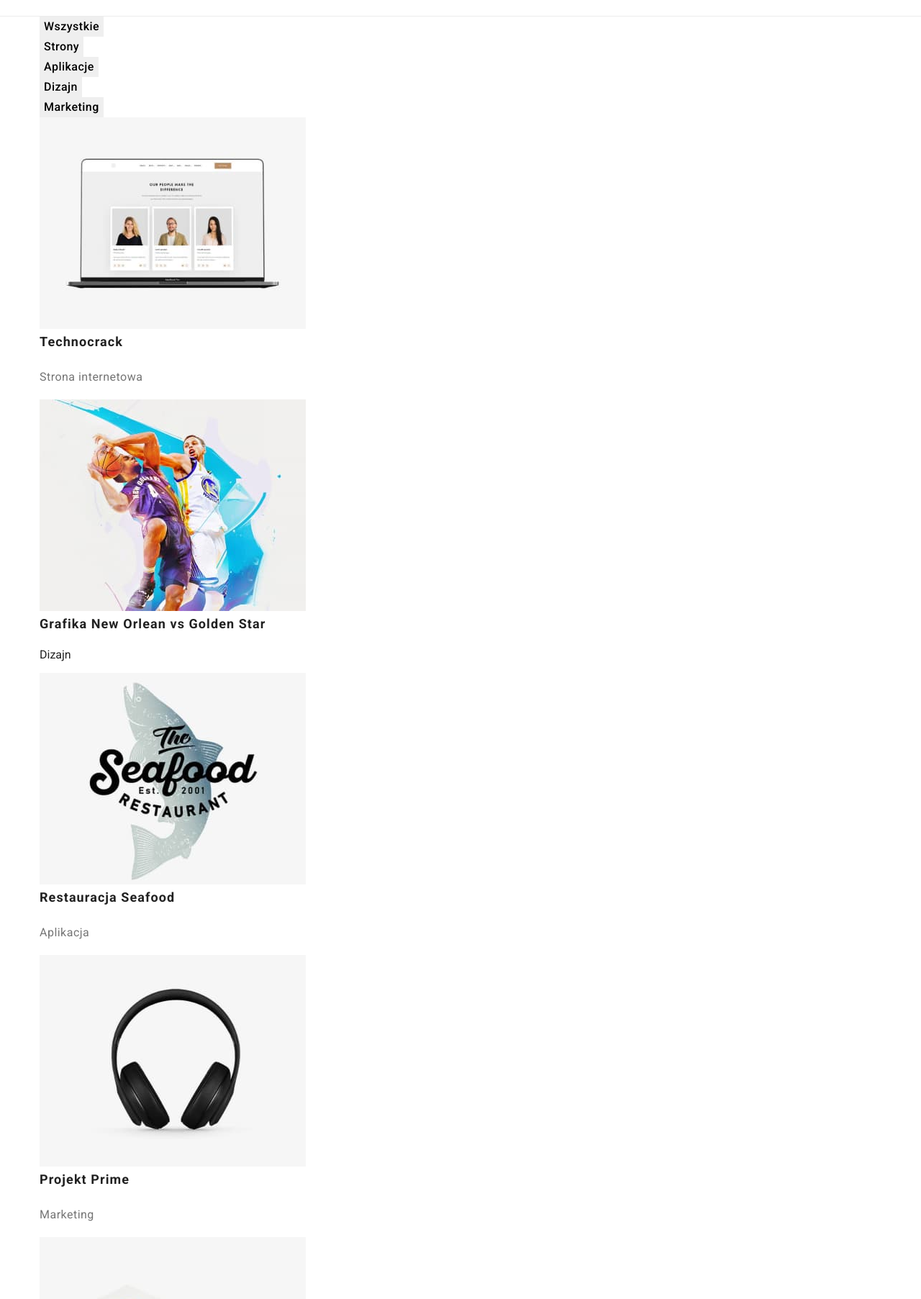
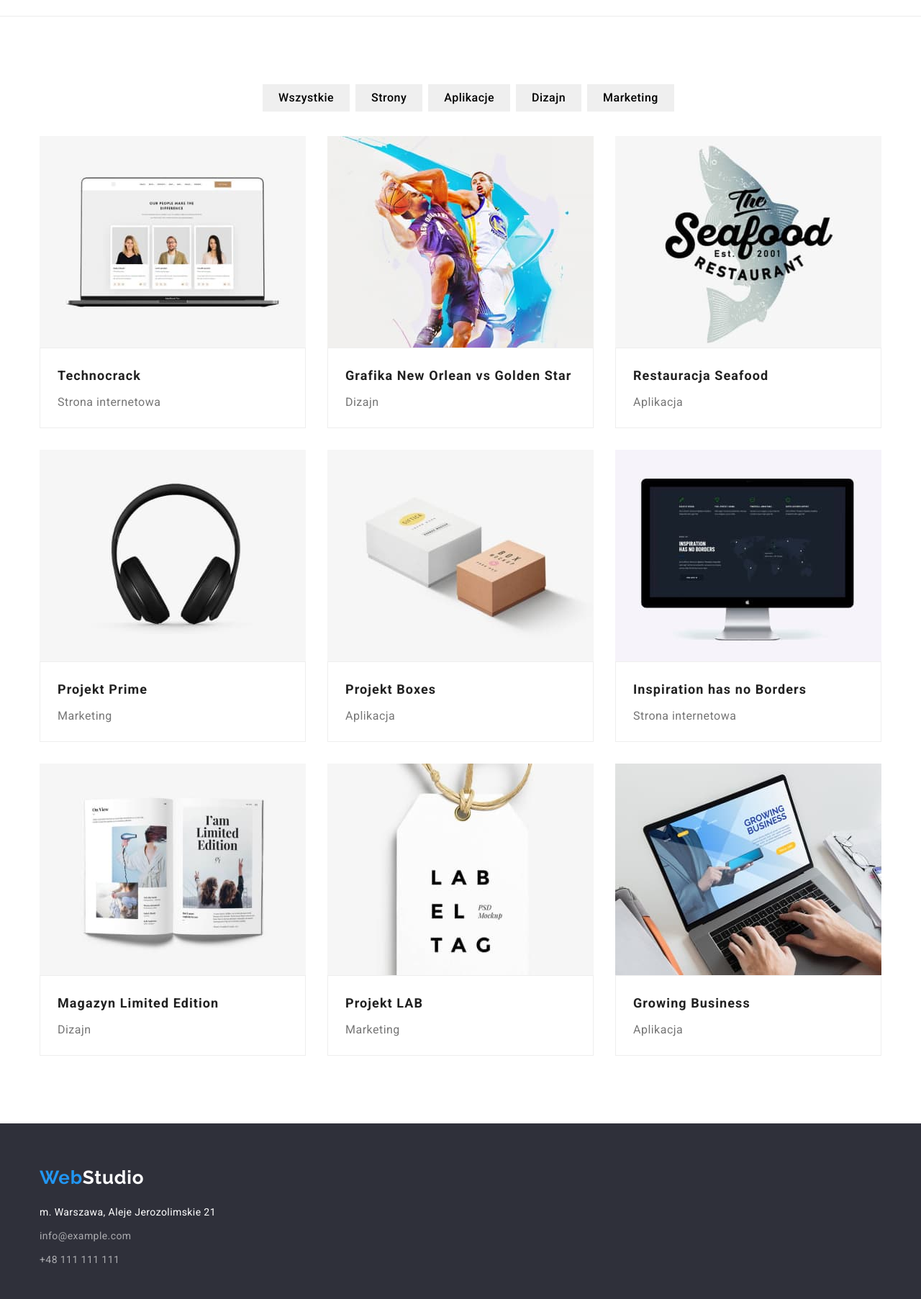
Before and after one commit to PatrycjaWiza/goit-markup-hw-08, a plain HTML site: page portfolio.html in a window 1280 px wide. Shown: the part 58-1863 px from the top of the page at 72% size. Drawn offline with nearby package versions, Linux system fonts and the light colour scheme.

Commit message:
committ
layout fixes

```diff
--- a/css/style.css
+++ b/css/style.css
@@ -14,32 +14,32 @@ h2,
 h3,
 h4,
 h5,
-h6  {
+h6 {
   margin: 0;
 }
 p {
   padding: 0;
 }
-ul  {
+ul {
   padding: 0;
   margin: 0;
 }
 .list {
   list-style: none;
 }
-.link   {
+.link {
   text-decoration: none;
 }
 img {
   display: block;
 }
-.container  {
+.container {
   max-width: 1200px;
   padding: 0 15px;
   align-items: center;
   margin: 0 auto;
 }
-.section{
+.section {
   padding-top: 94px;
   padding-bottom: 94px;
 }
@@ -101,20 +101,20 @@ img {
   margin-bottom: 25px;
 }
 .head-section {
-  border-bottom: 1px solid #ECECEC;
+  border-bottom: 1px solid #ececec;
 }
 .navigation {
   display: flex;
 }
 .navigation-list,
-.contact-list    {
+.contact-list {
   display: flex;
   align-items: center;
 }
-.logo-link   {
+.logo-link {
   margin-right: 93px;
-  }
-.navigation-list-item:not(:last-child)  {
+}
+.navigation-list-item:not(:last-child) {
   margin-right: 46px;
 }
 .contact-list-item:not(:first-child) {
@@ -137,7 +137,7 @@ img {
 /* ===== END HEADER ===== */
 
 /* ===== INDEX SECTION 1 ===== */
-.first-section .container{
+.first-section .container {
   padding-left: 252px;
   padding-top: 200px;
   padding-bottom: 280px;
@@ -152,7 +152,7 @@ img {
   color: #ffffff;
   width: 696px;
   padding-bottom: 30px;
-    }
+}
 .first-section-btn {
   font-weight: bold;
   line-height: 1.875;
@@ -175,15 +175,15 @@ img {
 /* ===== END INDEX SECTION 1 ===== */
 
 /* ==== ARTICLE SECTION ==== */
-.article .container{
+.article .container {
   width: 1200px;
   padding-bottom: 0;
 }
-.article-list{
+.article-list {
   display: flex;
 }
-.article-list-item:not(:last-child){
-padding-right: 30px;
+.article-list-item:not(:last-child) {
+  padding-right: 30px;
 }
 .article-list-title {
   font-weight: bold;
@@ -205,23 +205,26 @@ padding-right: 30px;
 .what-we-do-list {
   display: flex;
 }
-.what-we-do-item:not(:last-child){
+.what-we-do-item:not(:last-child) {
   margin-right: 30px;
 }
-.what-we-do-title{
+.what-we-do-title {
   padding-bottom: 50px;
 }
 /* ===== END INDEX SECTION 2 ===== */
 
 /* ===== INDEX SECTION 3 ===== */
 .about-us-list {
-  display:flex
+  display: flex;
 }
-.about-us-item:not(:last-child)  {
+.about-us-item:not(:last-child) {
   margin-right: 30px;
 }
-.about-us-item  {
-  background: #FFFFFF;
+.about-us-item {
+  background: #ffffff;
+  box-shadow: 0px 1px 3px rgba(0, 0, 0, 0.12), 0px 1px 1px rgba(0, 0, 0, 0.14),
+    0px 2px 1px rgba(0, 0, 0, 0.2);
+  border-radius: 0px 0px 4px 4px;
 }
 .about-us-name {
   padding-top: 30px;
@@ -229,7 +232,7 @@ padding-right: 30px;
 .about-us-title {
   padding-bottom: 50px;
 }
-.about-us-description{
+.about-us-description {
   padding-top: 10px;
   margin-top: 0;
 }
@@ -253,6 +256,16 @@ padding-right: 30px;
 /* ===== END INDEX SECTION 3 ===== */
 
 /* ===== FOOTER ===== */
+.foot .container {
+  padding-top: 60px;
+}
+.address {
+  padding-top: 20px;
+  padding-bottom: 60px;
+}
+.address-list-item:not(:first-child) {
+  padding-top: 9px;
+}
 .foot {
   background: #2f303a;
 }
@@ -273,13 +286,24 @@ padding-right: 30px;
 /* ===== END FOOTER ===== */
 
 /* ===== PORTFOLIO BUTTONS ===== */
+.buttons-list {
+  display: flex;
+  width: 572px;
+  padding-left: 310px;
+  padding-bottom: 34px;
+}
+.buttons-list-item:not(:last-child) {
+  margin-right: 8px;
+}
 .buttons-list-btn {
   font-weight: 500;
   line-height: 1.625;
   text-align: center;
   letter-spacing: 0.03em;
   border: none;
+  padding: 6px 22px;
 }
+
 .buttons-list-btn:hover,
 .buttons-list-btn:focus {
   background-color: var(--color);
@@ -288,16 +312,33 @@ padding-right: 30px;
 /* ===== END PORTFOLIO BUTTONS ===== */
 
 /* ===== PORTFOLIO GALLERY ===== */
+.portfolio-list {
+  display: flex;
+  flex-wrap: wrap;
+  margin-top: -30px;
+  margin-left: -30px;
+}
+.portfolio-list-item {
+  margin-top: 30px;
+  margin-left: 30px;
+  flex-basis: calc(100% / 3 - 30px);
+}
+.portfolio-list-border-bottom {
+  border: 1px solid #eeeeee;
+  padding: 20px 24px;
+}
 .portfolio-list-title {
   font-weight: bold;
   font-size: 18px;
   line-height: 2;
   letter-spacing: 0.06em;
+  padding-bottom: 4px;
 }
 .portfolio-list-description {
   font-size: 16px;
   line-height: 1.875;
   letter-spacing: 0.03em;
   color: #757575;
+  margin: 0px;
 }
 /* ===== END PORTFOLIO GALLERY ===== */
--- a/portfolio.html
+++ b/portfolio.html
@@ -3,7 +3,10 @@
   <head>
     <meta charset="UTF-8" />
     <meta name="viewport" content="width=device-width, initial-scale=1.0" />
-    <link rel="stylesheet" href="https://cdn.jsdelivr.net/npm/modern-normalize/modern-normalize.css">
+    <link
+      rel="stylesheet"
+      href="https://cdn.jsdelivr.net/npm/modern-normalize/modern-normalize.css"
+    />
     <link
       href="https://fonts.googleapis.com/css2?family=Raleway:wght@700&family=Roboto:wght@400;500;700;900&display=swap"
       rel="stylesheet"
@@ -20,10 +23,14 @@
           >
           <ul class="navigation-list list">
             <li class="navigation-list-item">
-              <a class="navigation-list-link link" href="index.html#agency">Agencja</a>
+              <a class="navigation-list-link link" href="index.html#agency"
+                >Agencja</a
+              >
             </li>
             <li class="navigation-list-item">
-              <a class="navigation-list-link link" href="portfolio.html">Portfolio</a>
+              <a class="navigation-list-link link" href="portfolio.html"
+                >Portfolio</a
+              >
             </li>
             <li class="navigation-list-item">
               <a class="navigation-list-link link" href="#kontakt">Kontakt</a>
@@ -46,29 +53,35 @@
     </header>
     <main>
       <!-- buttons section -->
+      <div class="portfolio-section section">
         <div class="buttons">
           <div class="container">
             <ul class="buttons-list list">
               <li class="buttons-list-item">
-              <button class="buttons-list-btn" type="button">Wszystkie</button>
+                <button class="buttons-list-btn" type="button">
+                  Wszystkie
+                </button>
               </li>
               <li class="buttons-list-item">
                 <button class="buttons-list-btn" type="button">Strony</button>
               </li>
               <li class="buttons-list-item">
-              <button class="buttons-list-btn" type="button">Aplikacje</button>
+                <button class="buttons-list-btn" type="button">
+                  Aplikacje
+                </button>
               </li>
               <li class="buttons-list-item">
                 <button class="buttons-list-btn" type="button">Dizajn</button>
               </li>
               <li class="buttons-list-item">
-              <button class="buttons-list-btn" type="button">Marketing</button>
+                <button class="buttons-list-btn" type="button">
+                  Marketing
+                </button>
               </li>
             </ul>
           </div>
         </div>
         <!-- portfolio section -->
-      <div class="portfolio-section">
         <div class="container">
           <ul class="portfolio-list list">
             <li class="portfolio-list-item">
@@ -77,8 +90,10 @@
                 src="images/portfolio/portfolio_img1.jpg"
                 alt="Technocrack"
               />
+              <div class="portfolio-list-border-bottom">
                 <h3 class="portfolio-list-title">Technocrack</h3>
                 <p class="portfolio-list-description">Strona internetowa</p>
+              </div>
             </li>
             <li class="portfolio-list-item">
               <img
@@ -88,10 +103,12 @@
                 width="370"
                 height="294"
               />
+              <div class="portfolio-list-border-bottom">
                 <h3 class="portfolio-list-title">
                   Grafika New Orlean vs Golden Star
                 </h3>
-              <p>Dizajn</p>
+                <p class="portfolio-list-description">Dizajn</p>
+              </div>
             </li>
             <li class="portfolio-list-item">
               <img
@@ -101,8 +118,10 @@
                 width="370"
                 height="294"
               />
+              <div class="portfolio-list-border-bottom">
                 <h3 class="portfolio-list-title">Restauracja Seafood</h3>
                 <p class="portfolio-list-description">Aplikacja</p>
+              </div>
             </li>
             <li class="portfolio-list-item">
               <img
@@ -112,8 +131,10 @@
                 width="370"
                 height="294"
               />
+              <div class="portfolio-list-border-bottom">
                 <h3 class="portfolio-list-title">Projekt Prime</h3>
                 <p class="portfolio-list-description">Marketing</p>
+              </div>
             </li>
             <li class="portfolio-list-item">
               <img
@@ -123,8 +144,10 @@
                 width="370"
                 height="294"
               />
+              <div class="portfolio-list-border-bottom">
                 <h3 class="portfolio-list-title">Projekt Boxes</h3>
                 <p class="portfolio-list-description">Aplikacja</p>
+              </div>
             </li>
             <li class="portfolio-list-item">
               <img
@@ -134,8 +157,10 @@
                 width="370"
                 height="294"
               />
+              <div class="portfolio-list-border-bottom">
                 <h3 class="portfolio-list-title">Inspiration has no Borders</h3>
                 <p class="portfolio-list-description">Strona internetowa</p>
+              </div>
             </li>
             <li class="portfolio-list-item">
               <img
@@ -145,8 +170,10 @@
                 width="370"
                 height="294"
               />
+              <div class="portfolio-list-border-bottom">
                 <h3 class="portfolio-list-title">Magazyn Limited Edition</h3>
                 <p class="portfolio-list-description">Dizajn</p>
+              </div>
             </li>
             <li class="portfolio-list-item">
               <img
@@ -156,8 +183,10 @@
                 width="370"
                 height="294"
               />
+              <div class="portfolio-list-border-bottom">
                 <h3 class="portfolio-list-title">Projekt LAB</h3>
                 <p class="portfolio-list-description">Marketing</p>
+              </div>
             </li>
             <li class="portfolio-list-item">
               <img
@@ -167,8 +196,10 @@
                 width="370"
                 height="294"
               />
+              <div class="portfolio-list-border-bottom">
                 <h3 class="portfolio-list-title">Growing Business</h3>
                 <p class="portfolio-list-description">Aplikacja</p>
+              </div>
             </li>
           </ul>
         </div>
```
Also changed, not shown: index.html (+0 -1 lines). Lines whose indentation alone changed are shown as unchanged.
